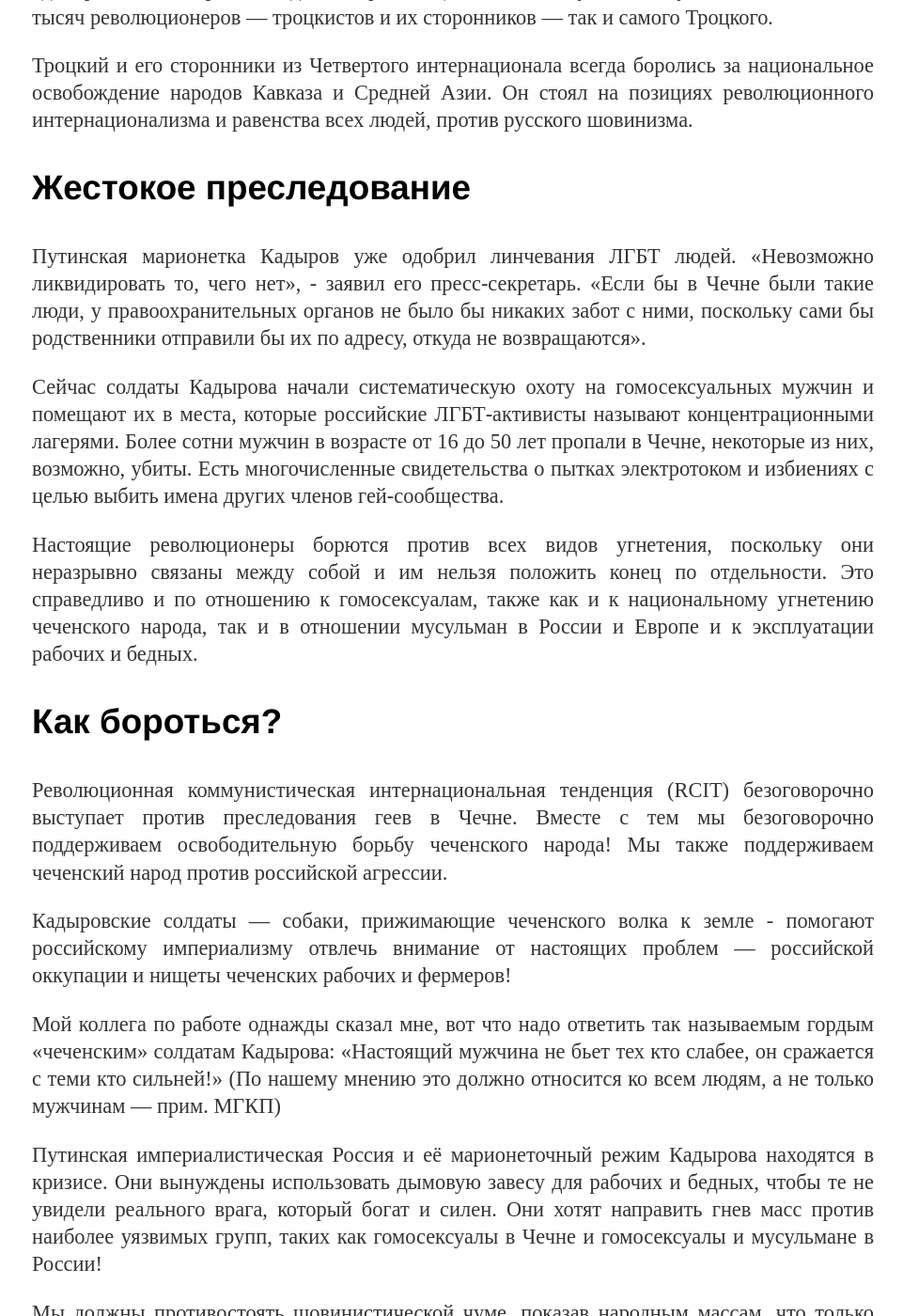
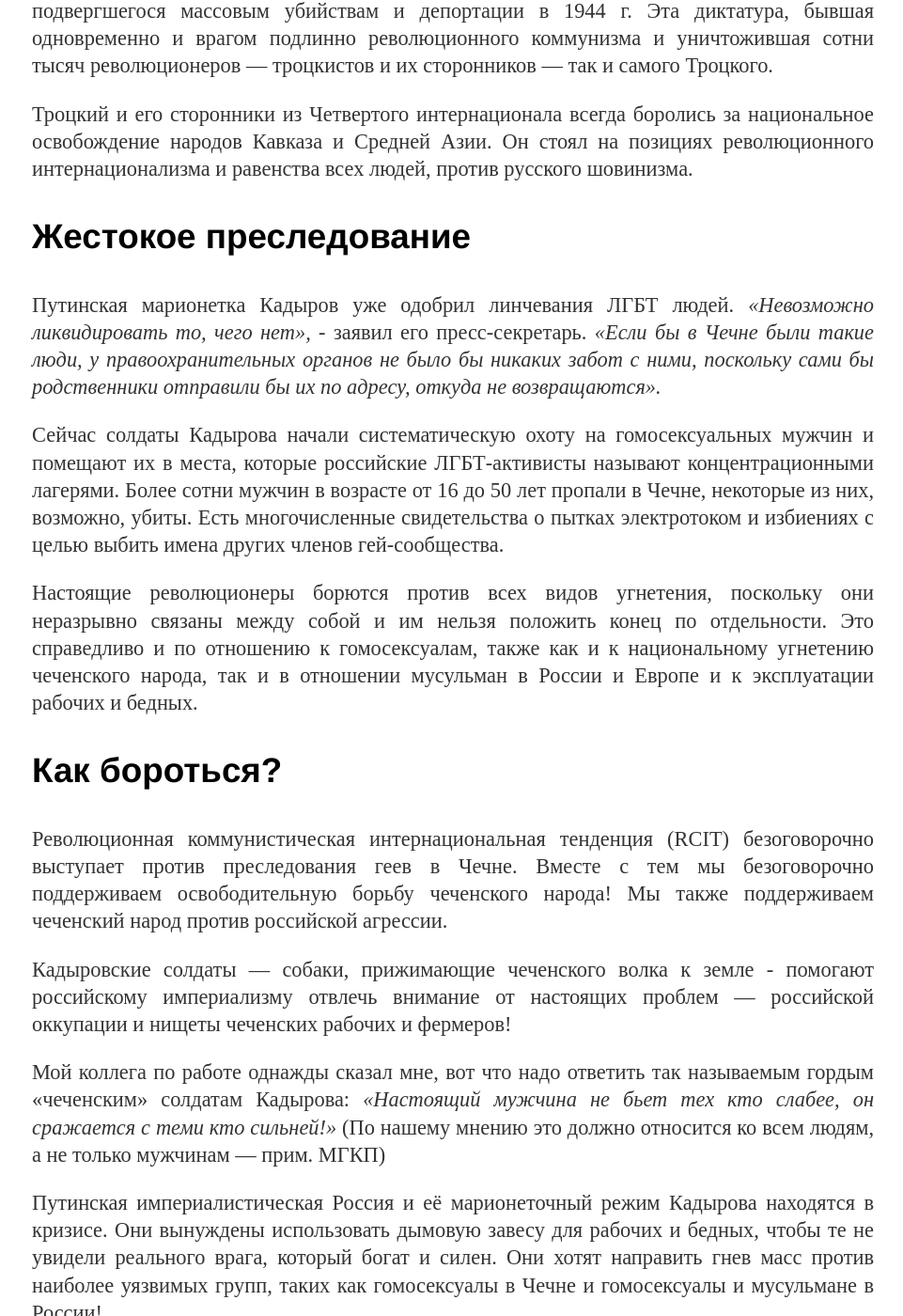
Before and after one commit to mgkp/mgkp.github.io, a Jekyll site: the page built from blog/_posts/2017-04-30-lgbt.md, in a window 1280 px wide and 1400 px high, scrolled down 1429 px. Shown: the whole window at 94% size, without its empty margins (158-1119 px from the left). Built offline with Jekyll 4.4.1, drawn with Linux system fonts in a browser that asks for light colours; some of the changed text lies outside the part shown.

Commit message:
format, link to original added

```diff
--- a/blog/_posts/2017-04-30-lgbt.md
+++ b/blog/_posts/2017-04-30-lgbt.md
@@ -29,7 +31,7 @@ RCIT — Революционная коммунистическая интер
 Троцкий и его сторонники из Четвертого интернационала всегда боролись за национальное освобождение народов Кавказа и Средней Азии. Он стоял на позициях революционного интернационализма и равенства всех людей, против русского шовинизма.
 
 ### Жестокое преследование #
-Путинская марионетка Кадыров уже одобрил линчевания ЛГБТ людей. «Невозможно ликвидировать то, чего нет», - заявил его пресс-секретарь. «Если бы в Чечне были такие люди, у правоохранительных органов не было бы никаких забот с ними, поскольку сами бы родственники отправили бы их по адресу, откуда не возвращаются».
+Путинская марионетка Кадыров уже одобрил линчевания ЛГБТ людей. *«Невозможно ликвидировать то, чего нет»,* - заявил его пресс-секретарь. *«Если бы в Чечне были такие люди, у правоохранительных органов не было бы никаких забот с ними, поскольку сами бы родственники отправили бы их по адресу, откуда не возвращаются».*
 
 Сейчас солдаты Кадырова начали систематическую охоту на гомосексуальных мужчин и помещают их в места, которые российские ЛГБТ-активисты называют концентрационными лагерями. Более сотни мужчин в возрасте от 16 до 50 лет пропали в Чечне, некоторые из них, возможно, убиты. Есть многочисленные свидетельства о пытках электротоком и избиениях с   целью выбить имена других членов гей-сообщества.
 
@@ -40,7 +42,7 @@ RCIT — Революционная коммунистическая интер
 
 Кадыровские солдаты — собаки, прижимающие чеченского волка к земле - помогают российскому империализму отвлечь внимание от настоящих проблем — российской оккупации и нищеты чеченских рабочих и фермеров!
 
-Мой коллега по работе однажды сказал мне, вот что надо ответить так называемым гордым «чеченским» солдатам Кадырова: «Настоящий мужчина не бьет тех кто слабее, он сражается с теми кто сильней!» (По нашему мнению это должно относится ко всем людям, а не только мужчинам — прим. МГКП)
+Мой коллега по работе однажды сказал мне, вот что надо ответить так называемым гордым «чеченским» солдатам Кадырова: *«Настоящий мужчина не бьет тех кто слабее, он сражается с теми кто сильней!»* (По нашему мнению это должно относится ко всем людям, а не только мужчинам — прим. МГКП)
 
 Путинская империалистическая Россия и её марионеточный режим Кадырова находятся в кризисе. Они вынуждены использовать дымовую завесу для рабочих и бедных, чтобы те не увидели реального врага, который богат и силен. Они хотят направить гнев масс против наиболее уязвимых групп, таких как гомосексуалы в Чечне и гомосексуалы и мусульмане в России!
 
```
Also changed, not shown: other parts of blog/_posts/2017-04-30-lgbt.md (+3 -1 lines).
